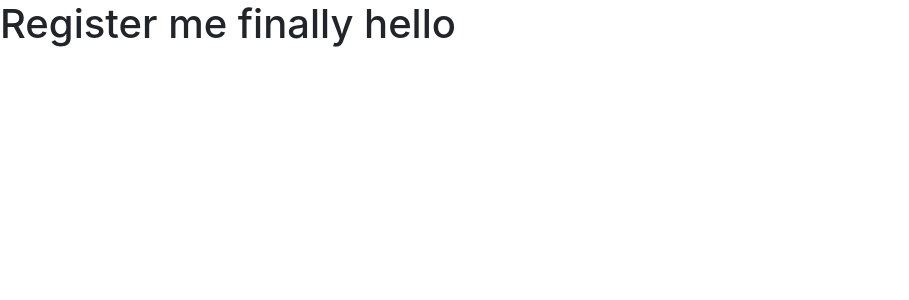
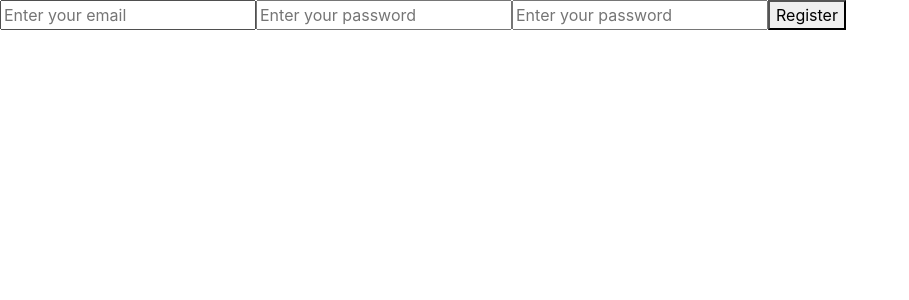
Before and after one commit to ZlatanZip/qamazing, a React (Create React App) app: page /register in a window 1280 px wide. Shown: the top 300 px of the page, without its empty margins (0-909 px from the left). Built offline with nearby package versions, Linux system fonts and the light colour scheme.

Commit message:
Login and Register screen initial setup (#4)
* Login screen initial setup

* Register screen initial setup

```diff
--- a/src/screens/Login/components/Login.js
+++ b/src/screens/Login/components/Login.js
@@ -1,7 +1,52 @@
-import React from "react";
+import React, { Component } from "react";
 
-const Login = () => {
-  return <div></div>;
-};
+class Login extends Component {
+  constructor(props) {
+    super(props);
+
+    this.state = {
+      email: "",
+      password: "",
+      loginErrors: "",
+    };
+  }
+
+  handleChange = (event) => {
+    this.setState({
+      [event.target.name]: event.target.value,
+    });
+  };
+
+  handleSubmit = () => {
+    const { email, password } = this.state;
+  };
+
+  render() {
+    return (
+      <div>
+        <form onSubmit={this.handleSubmit}>
+          <input
+            type="email"
+            name="email"
+            placeholder="Type in your email"
+            value={this.state.email}
+            onChange={this.handleChange}
+            required
+          />
+
+          <input
+            type="password"
+            name="password"
+            placeholder="Type in your password"
+            value={this.state.password}
+            onChange={this.handleChange}
+            required
+          />
+          <button type="submit">Login</button>
+        </form>
+      </div>
+    );
+  }
+}
 
 export default Login;
--- a/src/screens/Register/components/Register.js
+++ b/src/screens/Register/components/Register.js
@@ -1,11 +1,60 @@
-import React from "react";
+import React, { Component } from "react";
 
-const Register = () => {
-  return (
-    <div>
-      <h1>Register me finally hello</h1>
-    </div>
-  );
-};
+class Register extends Component {
+  constructor(props) {
+    super(props);
+
+    this.state = {
+      email: "",
+      password: "",
+      password_confirmation: "",
+      registration_errors: "",
+    };
+  }
+
+  handleChange = (event) => {
+    this.setState({
+      [event.target.name]: event.target.value,
+    });
+  };
+
+  handleSubmit = (event) => {
+    const { email, password, password_confirmation } = this.state;
+  };
+
+  render() {
+    return (
+      <div>
+        <form onSubmit={this.handleSubmit}>
+          <input
+            type="email"
+            name="email"
+            placeholder="Enter your email"
+            value={this.state.email}
+            onChange={this.handleChange}
+            required
+          />
+          <input
+            type="password"
+            name="password"
+            placeholder="Enter your password"
+            value={this.state.password}
+            onChange={this.handleChange}
+            required
+          />
+          <input
+            type="password"
+            name="password_confirmation"
+            placeholder="Enter your password"
+            value={this.state.password_confirmation}
+            onChange={this.handleChange}
+            required
+          />
+          <button type="submit">Register</button>
+        </form>
+      </div>
+    );
+  }
+}
 
 export default Register;
```
Also changed, not shown: src/screens/Register/components/Login.js (deleted, +0 -7 lines).
